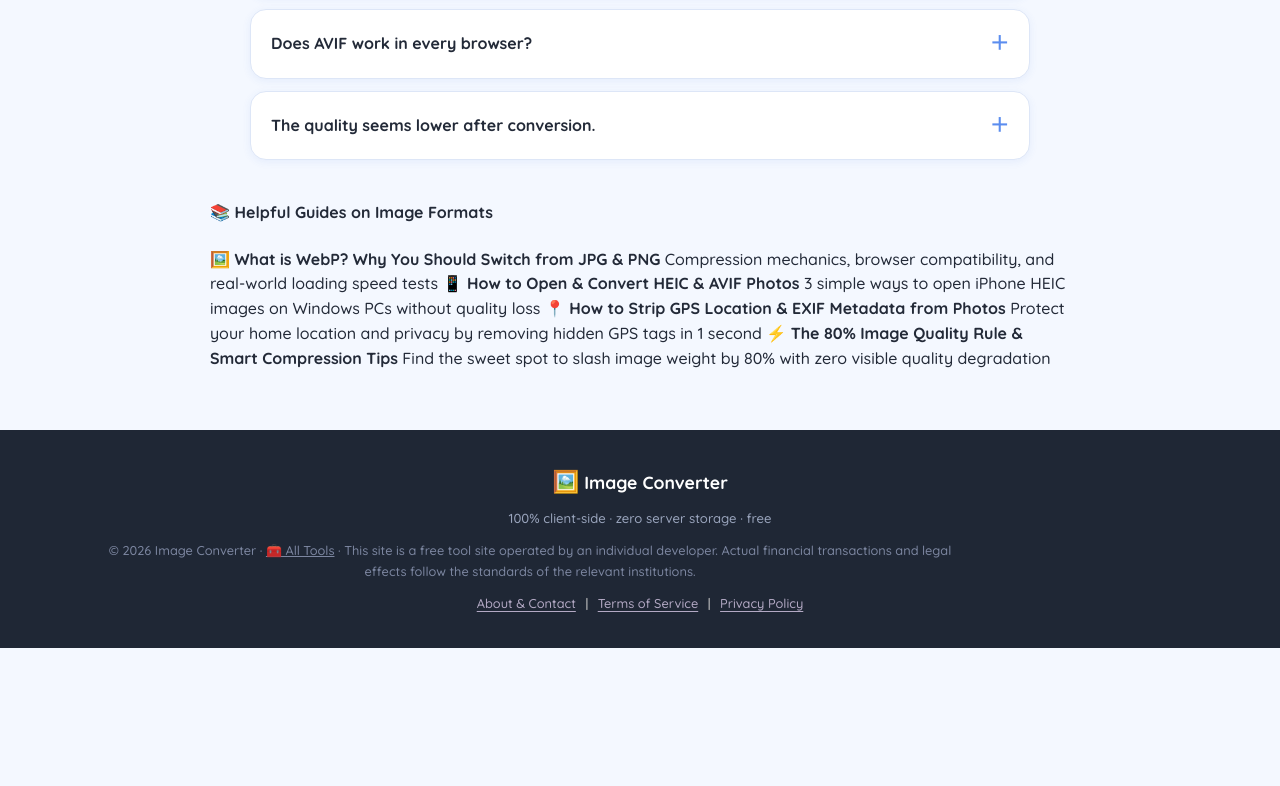
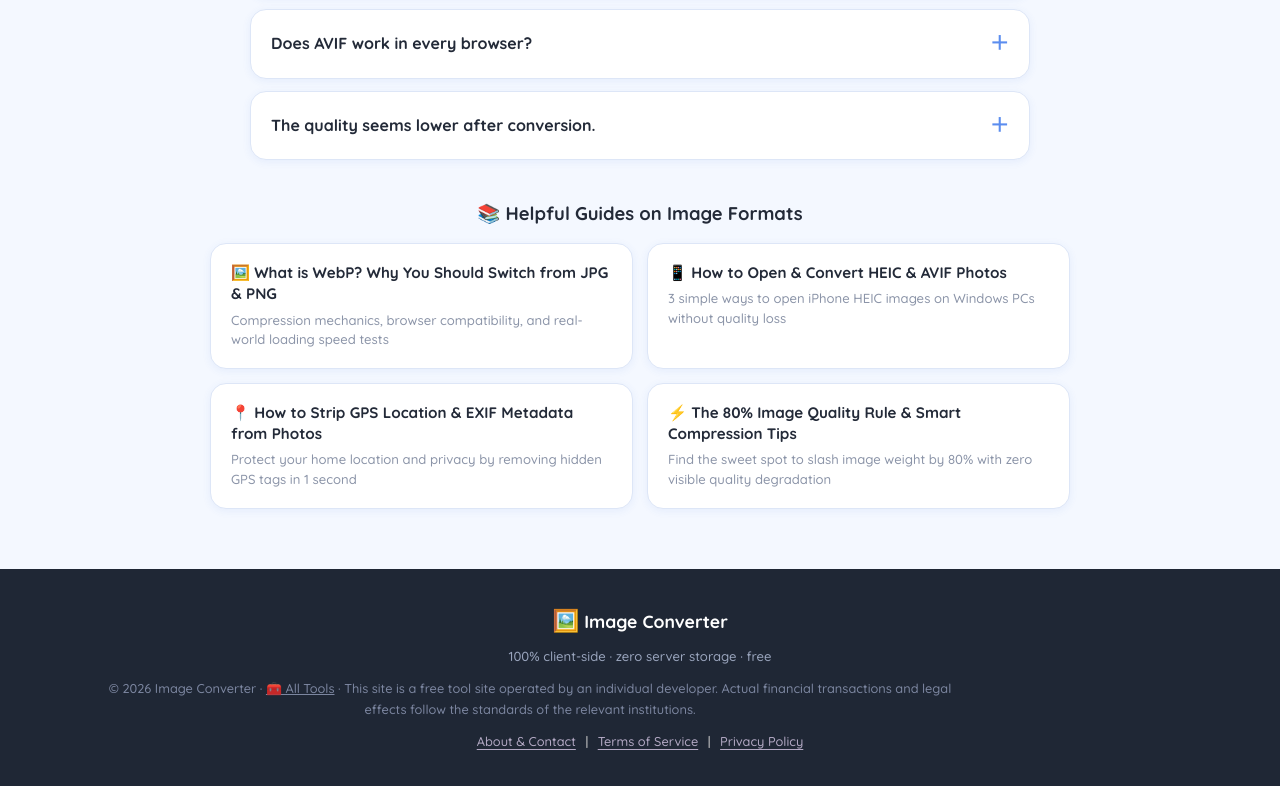
Before and after one commit to kjbthink1-coder/my-tools, a plain HTML site: page image-converter/index.html in a window 1280 px wide. Shown: the part 3564-4350 px from the top of the page. Before the commit the page ends 4212 px from the top, so only its background shows below. Drawn offline with Linux system fonts and the light colour scheme.

Commit message:
fix: add blog-related css, cache-busting v3, and safe i18n key handling

```diff
--- a/image-converter/css/style.css
+++ b/image-converter/css/style.css
@@ -609,6 +609,23 @@ a { text-decoration: none; color: inherit; }
   border-right: 1px solid rgba(255,255,255,.7);
 }
 
+/* ---------- Related Guides Cards ---------- */
+.blog-related { margin-top: 36px; }
+.blog-related__title { font-size: 1.15rem; font-weight: 700; color: var(--c-ink); margin-bottom: 14px; text-align: center; }
+.blog-related__grid { display: grid; grid-template-columns: repeat(2, 1fr); gap: 14px; }
+.blog-related__card {
+  display: block; padding: 18px 20px; background: var(--c-surface, #fff); border: 1px solid var(--c-line, #e2e8f0);
+  border-radius: var(--radius, 12px); box-shadow: var(--shadow-sm, 0 1px 3px rgba(0,0,0,0.06)); text-decoration: none;
+  transition: box-shadow .2s ease, transform .2s ease, border-color .2s ease;
+}
+.blog-related__card:hover {
+  box-shadow: var(--shadow-md, 0 4px 12px rgba(0,0,0,0.1));
+  transform: translateY(-2px);
+  border-color: var(--c-primary, #3b5bdb);
+}
+.blog-related__card strong { display: block; margin-bottom: 6px; font-size: .95rem; color: var(--c-ink, #1a202c); line-height: 1.4; }
+.blog-related__card span { display: block; font-size: .82rem; color: var(--c-ink-3, #718096); line-height: 1.5; }
+
 /* ---------- Responsive ---------- */
 @media (max-width: 900px) {
   .converter__grid { grid-template-columns: 1fr; }
--- a/image-converter/index.html
+++ b/image-converter/index.html
@@ -14,7 +14,7 @@
   <link rel="preconnect" href="https://fonts.googleapis.com" />
   <link rel="preconnect" href="https://fonts.gstatic.com" crossorigin />
   <link href="https://fonts.googleapis.com/css2?family=Quicksand:wght@500;600;700&family=Noto+Sans+KR:wght@400;500;700&display=swap" rel="stylesheet" />
-  <link rel="stylesheet" href="css/style.css" />
+  <link rel="stylesheet" href="css/style.css?v=20260922v3" />
 
   <!-- Open Graph -->
   <meta property="og:type" content="website" />
@@ -499,8 +499,8 @@
     </div>
   </div>
 
-  <script src="js/i18n.js"></script>
-  <script src="js/app.js"></script>
-  <script src="js/crop.js"></script>
+  <script src="js/i18n.js?v=20260922v3"></script>
+  <script src="js/app.js?v=20260922v3"></script>
+  <script src="js/crop.js?v=20260922v3"></script>
 </body>
 </html>
--- a/image-converter/js/i18n.js
+++ b/image-converter/js/i18n.js
@@ -312,7 +312,7 @@ const I18n = {
 
   t(key, vars) {
     let s = (I18N[this.lang] && I18N[this.lang][key]) || (I18N.en && I18N.en[key]) || (I18N.ko && I18N.ko[key]) || key;
-    if (vars) {
+    if (vars && s !== key) {
       Object.keys(vars).forEach((k) => {
         s = s.replace(new RegExp("\\{" + k + "\\}", "g"), vars[k]);
       });
@@ -322,18 +322,30 @@ const I18n = {
 
   apply() {
     document.querySelectorAll("[data-i18n]").forEach((el) => {
-      const val = this.t(el.getAttribute("data-i18n"));
-      if (val.includes("<")) {
-        el.innerHTML = val;
-      } else {
-        el.textContent = val;
+      const key = el.getAttribute("data-i18n");
+      const val = this.t(key);
+      // Never overwrite elements with raw key name if key is missing
+      if (val && val !== key) {
+        if (val.includes("<")) {
+          el.innerHTML = val;
+        } else {
+          el.textContent = val;
+        }
       }
     });
     document.querySelectorAll("[data-i18n-aria]").forEach((el) => {
-      el.setAttribute("aria-label", this.t(el.getAttribute("data-i18n-aria")));
+      const key = el.getAttribute("data-i18n-aria");
+      const val = this.t(key);
+      if (val && val !== key) {
+        el.setAttribute("aria-label", val);
+      }
     });
     document.querySelectorAll("[data-i18n-title]").forEach((el) => {
-      el.setAttribute("title", this.t(el.getAttribute("data-i18n-title")));
+      const key = el.getAttribute("data-i18n-title");
+      const val = this.t(key);
+      if (val && val !== key) {
+        el.setAttribute("title", val);
+      }
     });
   }
 };
```
